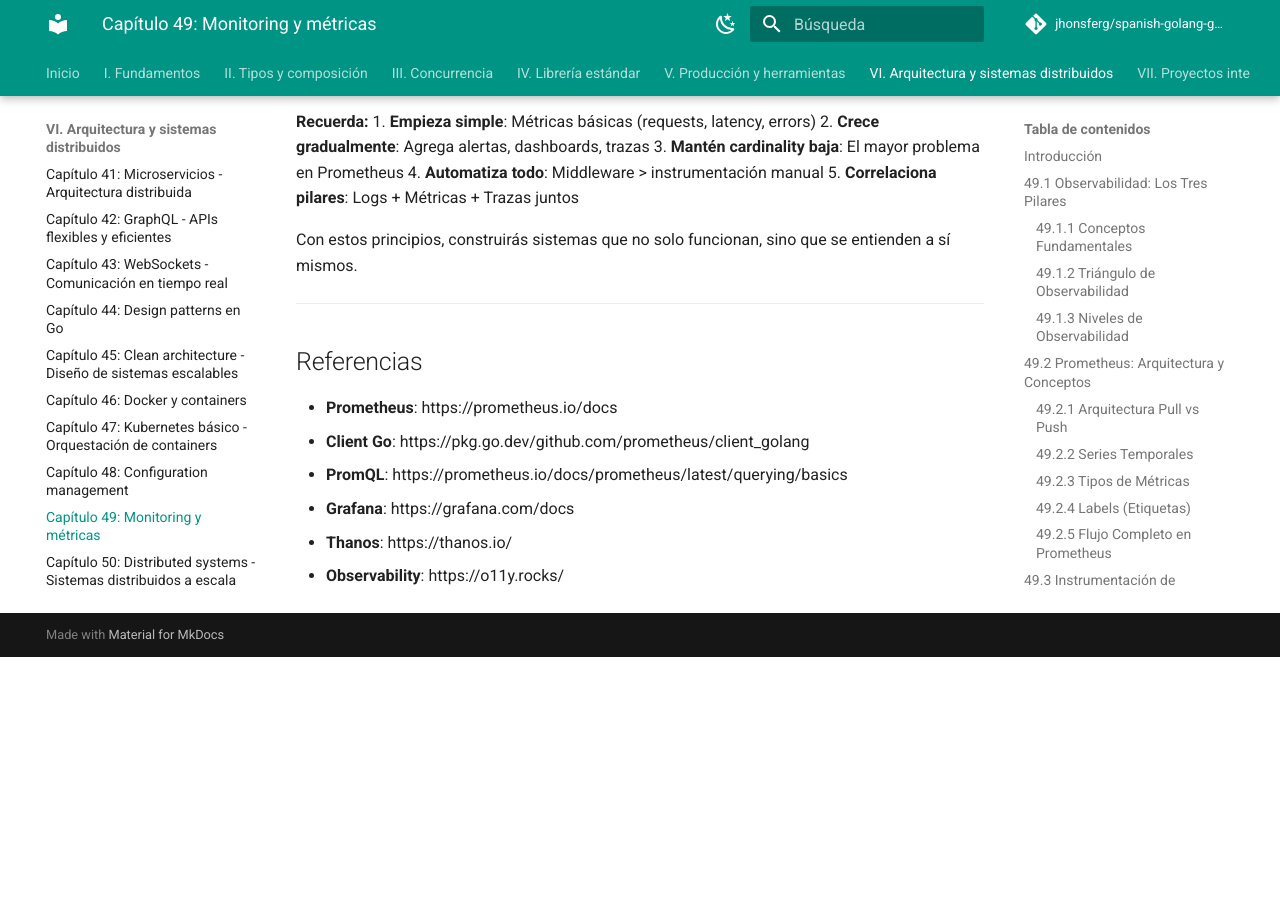
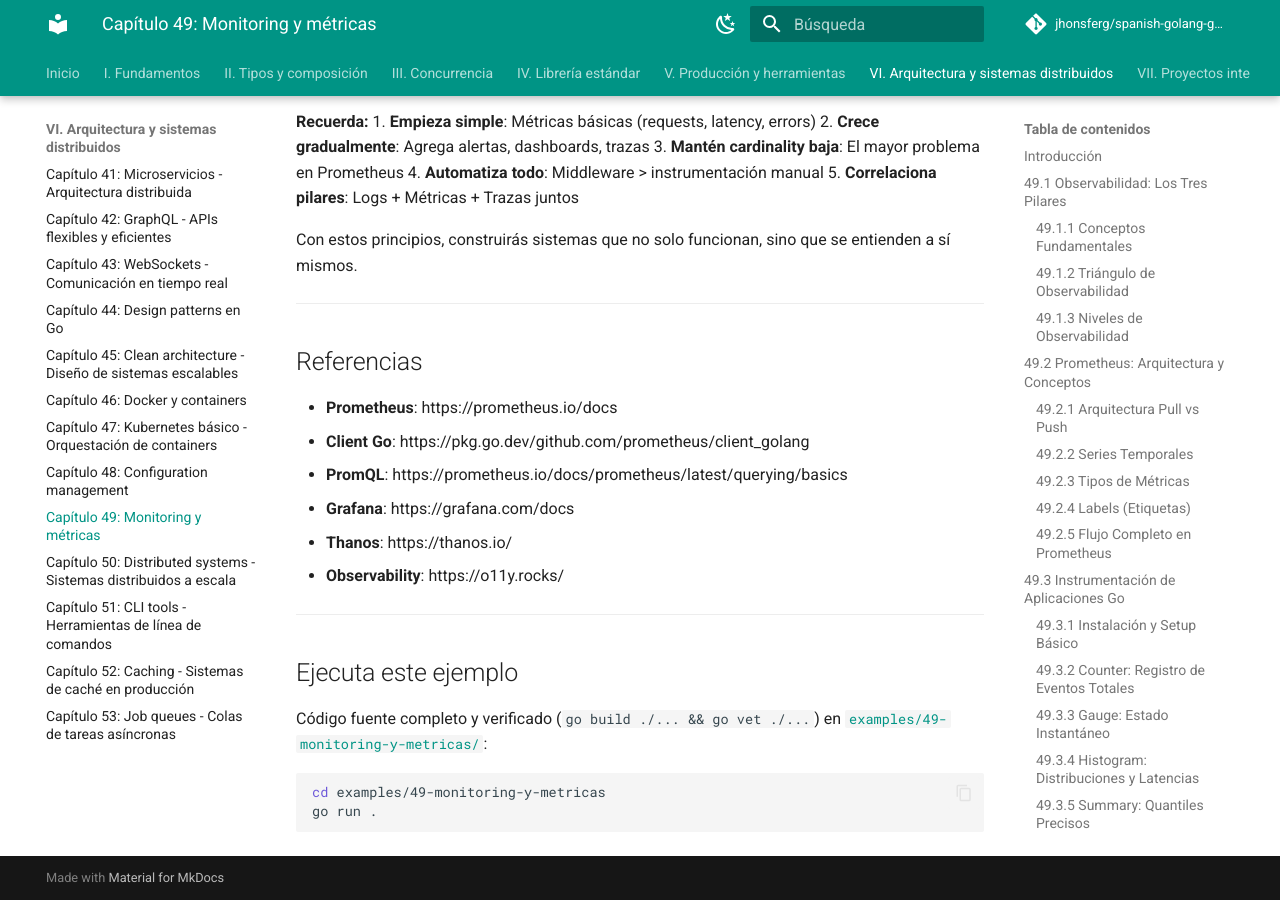
Before and after one commit to jhonsferg/spanish-golang-guide, an MkDocs documentation site: the page built from docs/06-arquitectura-y-sistemas-distribuidos/49-monitoring-y-metricas.md, in a window 1280 px wide and 900 px high, scrolled down 46152 px. Built offline with MkDocs 1.6.1 and Material for MkDocs 9.7.7, drawn with Linux system fonts in a browser that asks for light colours; comment, search, counter and statistics services are not loaded; before the commit the page ends 46809 px from its top, so only the background shows below that.

Commit message:
docs: enlazar ejemplo ejecutable en el capítulo 49

````diff
--- a/docs/06-arquitectura-y-sistemas-distribuidos/49-monitoring-y-metricas.md
+++ b/docs/06-arquitectura-y-sistemas-distribuidos/49-monitoring-y-metricas.md
@@ -2394,3 +2394,15 @@
 - **Grafana**: https://grafana.com/docs
 - **Thanos**: https://thanos.io/
 - **Observability**: https://o11y.rocks/
+
+---
+
+## Ejecuta este ejemplo
+
+Código fuente completo y verificado (`go build ./... && go vet ./...`) en
+[`examples/49-monitoring-y-metricas/`](https://github.com/jhonsferg/spanish-golang-guide/tree/main/examples/49-monitoring-y-metricas):
+
+```bash
+cd examples/49-monitoring-y-metricas
+go run .
+```
````
